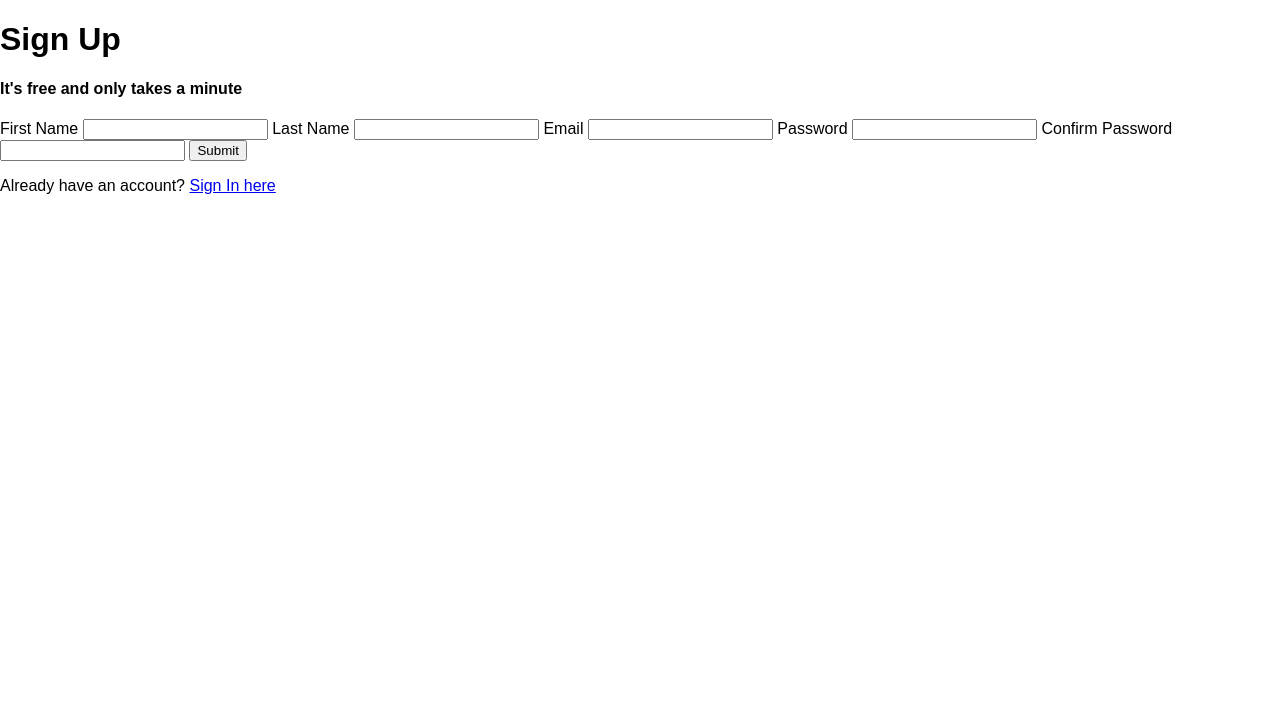
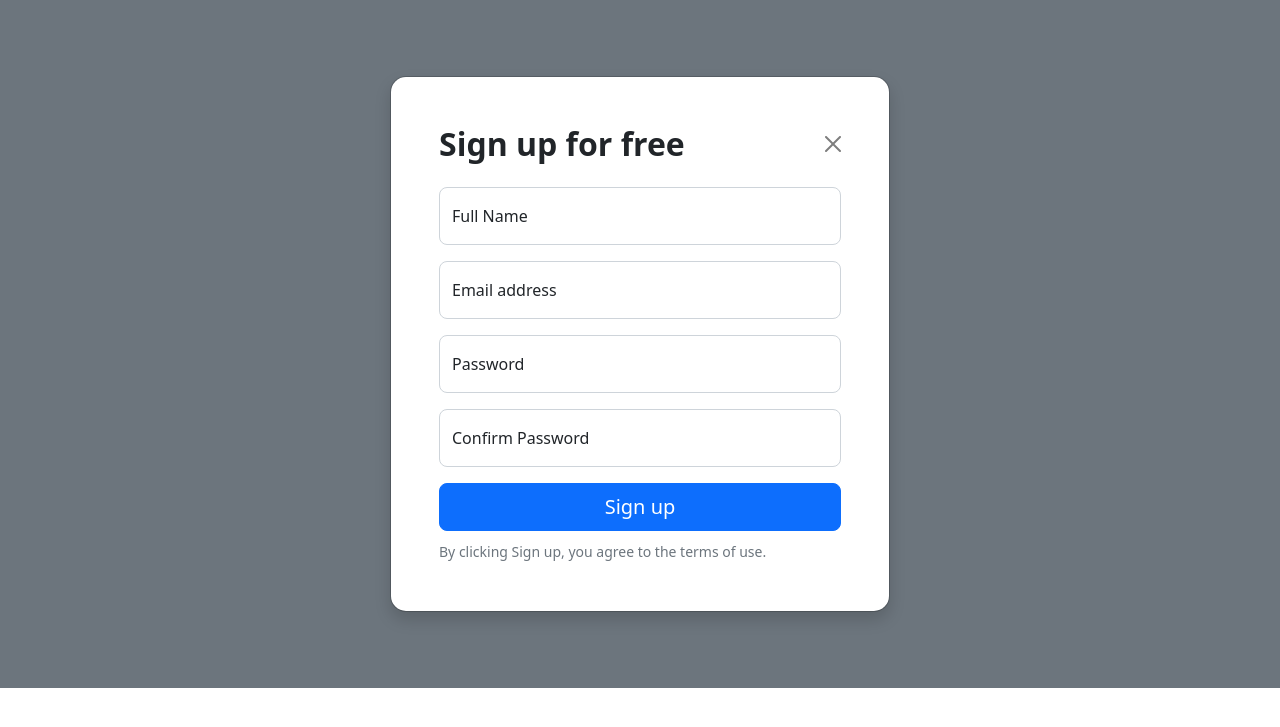
Before and after one commit to IBM-EPBL/IBM-Project-21583-1659785216, a Python web app: template ASSIGNMENT/TEAM LEAD - Prabakaran G/ASSIGNMENT 2/Flask Project/templates/signup.html in a window 1280 px wide. Shown: the top 727 px of the page. Run offline with Jinja, Linux system fonts and the light colour scheme; the template is opened without the code that fills it, so the values that code supplies are empty.

Commit message:
Update signup.html

```diff
--- a/ASSIGNMENT/TEAM LEAD - Prabakaran G/ASSIGNMENT 2/Flask Project/templates/signup.html
+++ b/ASSIGNMENT/TEAM LEAD - Prabakaran G/ASSIGNMENT 2/Flask Project/templates/signup.html
@@ -3,33 +3,48 @@
   <head>
     {% block head %}
     <title>Sign Up</title>
-    <link rel="stylesheet" href="static/css/style.css" />
-    <link href="https://fonts.googleapis.com/css2?family=Roboto:wght@300&display=swap" rel="stylesheet"/>
+
+    <link href="https://cdn.jsdelivr.net/npm/bootstrap@5.2.1/dist/css/bootstrap.min.css" rel="stylesheet" integrity="sha384-iYQeCzEYFbKjA/T2uDLTpkwGzCiq6soy8tYaI1GyVh/UjpbCx/TYkiZhlZB6+fzT" crossorigin="anonymous">
     {% endblock %}
   </head>
   <body>
     {% block body %}
-    <div class="signup-box">
-      <h1>Sign Up</h1>
-      <h4>It's free and only takes a minute</h4>
-      <form action="/signin">
-        <label>First Name</label>
-        <input type="text" placeholder="" />
-        <label>Last Name</label>
-        <input type="text" placeholder="" />
-        <label>Email</label>
-        <input type="email" placeholder="" />
-        <label>Password</label>
-        <input type="password" placeholder="" />
-        <label>Confirm Password</label>
-        <input type="password" placeholder="" />
-        <input type="submit" value="Submit" />
-      </form>
+    <div class="modal modal-signin position-static d-block bg-secondary py-5" tabindex="-1" role="dialog" id="modalSignin">
+      <div class="modal-dialog" role="document">
+        <div class="modal-content rounded-4 shadow">
+          <div class="modal-header p-5 pb-4 border-bottom-0">
+            <h2 class="fw-bold mb-0">Sign up for free</h2>
+            <button type="button" class="btn-close" data-bs-dismiss="modal" aria-label="Close"></button>
+          </div>
 
+          <div class="modal-body p-5 pt-0">
+            <form class="">
+              <div class="form-floating mb-3">
+                <input type="name" class="form-control rounded-3" id="floatingInput" placeholder="name@example.com">
+                <label for="floatingInput">Full Name</label>
+              </div>
+
+
+              <div class="form-floating mb-3">
+                <input type="email" class="form-control rounded-3" id="floatingInput" placeholder="name@example.com">
+                <label for="floatingInput">Email address</label>
+              </div>
+              <div class="form-floating mb-3">
+                <input type="password" class="form-control rounded-3" id="floatingPassword" placeholder="Password">
+                <label for="floatingPassword">Password</label>
+              </div>
+              <div class="form-floating mb-3">
+                <input type="password" class="form-control rounded-3" id="floatingPassword" placeholder="Password">
+                <label for="floatingPassword">Confirm Password</label>
+              </div>
+              <button class="w-100 mb-2 btn btn-lg rounded-3 btn-primary" type="button" onclick="document.location='/signin'">Sign up</button>
+              <small class="text-muted">By clicking Sign up, you agree to the terms of use.</small>
+
+            </form>
+          </div>
+        </div>
+      </div>
     </div>
-    <p class="para-2">
-      Already have an account? <a href="/signin">Sign In here</a>
-    </p>
     {% endblock %}
   </body>
 </html>
```
